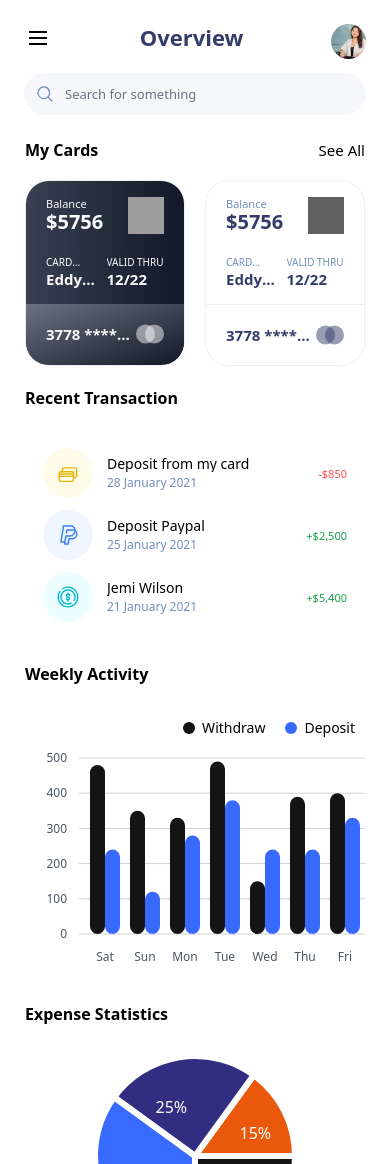
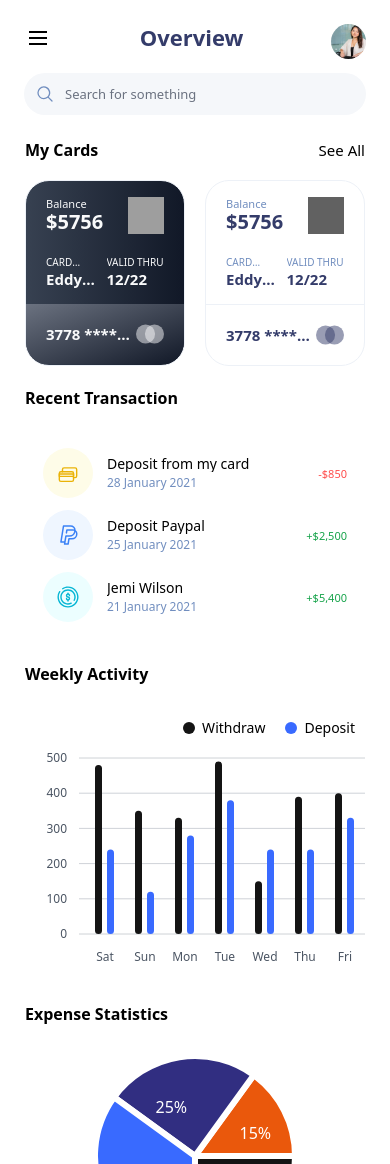
Before and after one commit to moh3n007/soar-nextjs-mantine, a Next.js app: page / in a window 390 px wide. Shown: the top 1164 px of the page. Built offline with nearby package versions, Linux system fonts and the light colour scheme; grey boxes are pictures that could not be loaded.

Commit message:
fix: bar size in mobile fixed

```diff
--- a/src/components/pages/HomePageComponents/WeeklyActivity.tsx
+++ b/src/components/pages/HomePageComponents/WeeklyActivity.tsx
@@ -1,3 +1,5 @@
+"use client";
+
 // components
 import { BarChart } from "@mantine/charts";
 import Section from "@shared/Section";
@@ -5,7 +7,18 @@ import Section from "@shared/Section";
 // constants
 import { weeklyActivityData } from "@constants/fakeHomeData";
 
+// hooks
+import { useMatches } from "@mantine/core";
+
 const WeeklyActivity = () => {
+  const barSize = useMatches({
+    base: 7,
+    md: 15,
+  });
+  const barGap = useMatches({
+    base: 5,
+    md: 12,
+  });
   return (
     <Section
       title="Weekly Activity"
@@ -22,8 +35,8 @@ const WeeklyActivity = () => {
         dataKey="month"
         withLegend
         tooltipAnimationDuration={200}
-        barChartProps={{ barGap: 12 }}
-        barProps={{ radius: 100, barSize: 15 }}
+        barChartProps={{ barGap }}
+        barProps={{ radius: 100, barSize }}
         xAxisProps={{ padding: { left: 0, right: 0 } }}
         yAxisProps={{
           padding: { top: 0, bottom: 0 },
```
